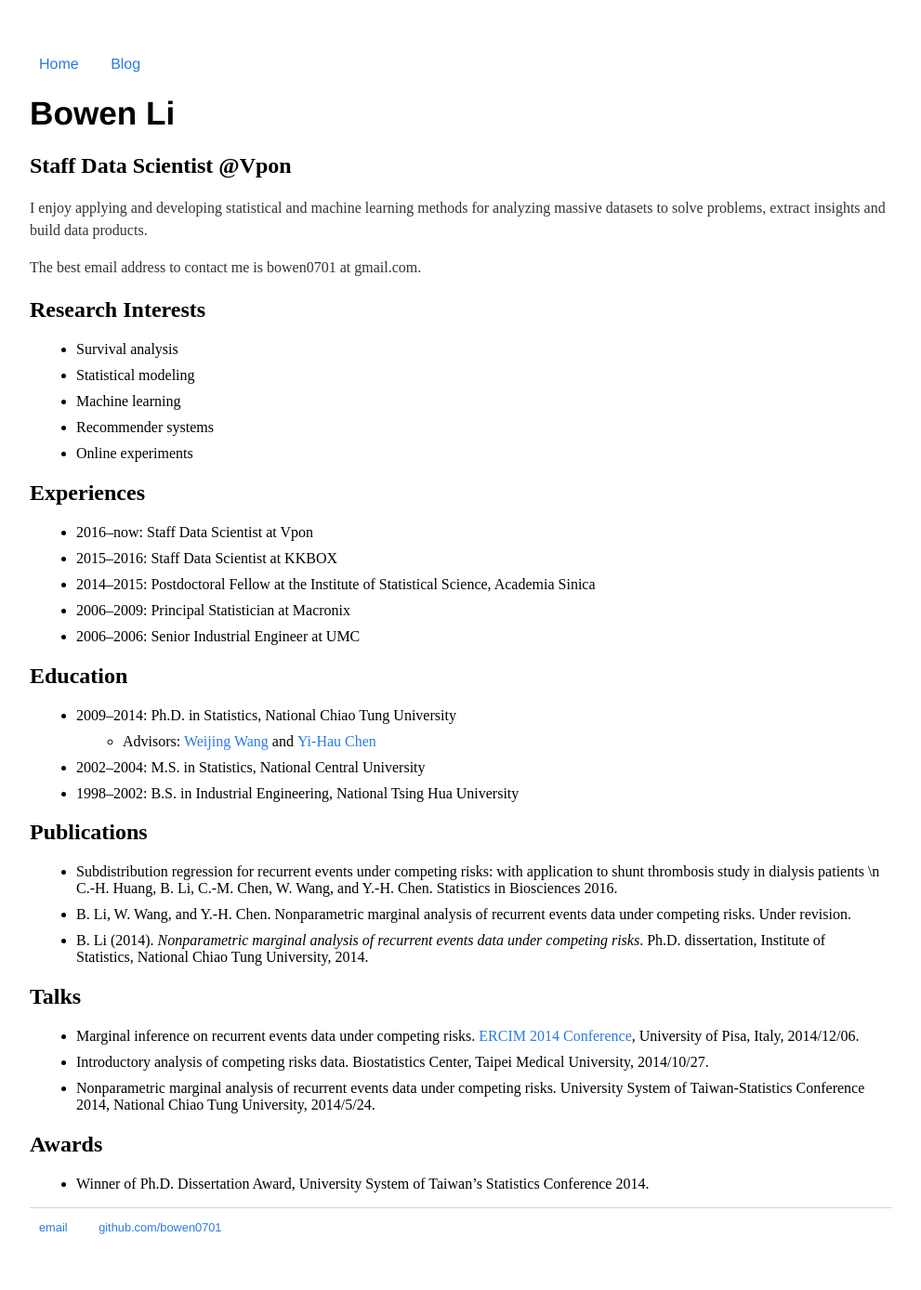
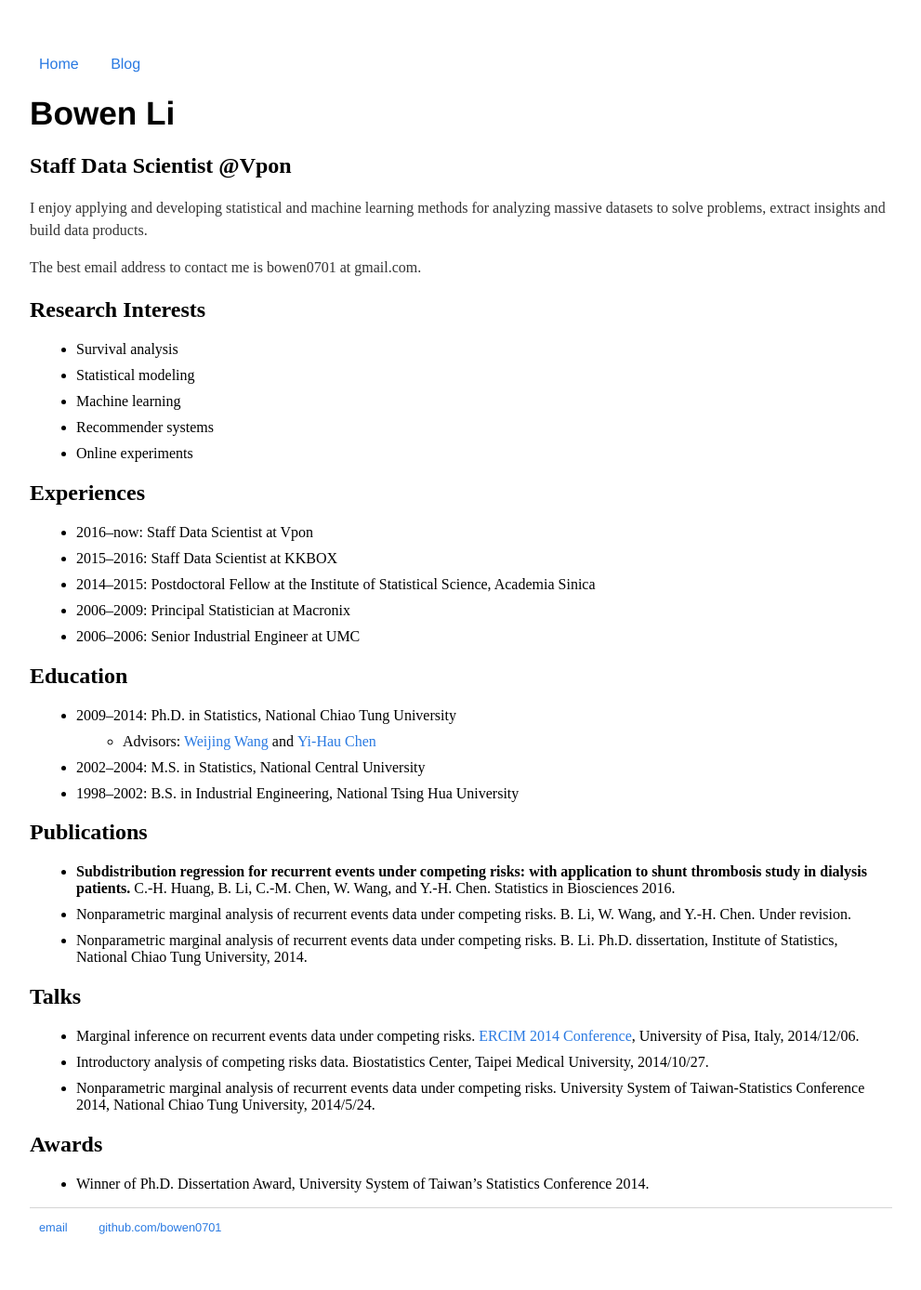
Before and after one commit to bowen0701/bowen0701.github.io, a Jekyll site: the page built from index.md, in a window 1280 px wide. Shown: the whole page at 93% size, without its empty margins (144-1135 px from the left). Built offline with Jekyll 4.4.1, drawn with Linux system fonts in a browser that asks for light colours.

Commit message:
Revise publication format

```diff
--- a/index.md
+++ b/index.md
@@ -32,9 +32,9 @@
 - 1998--2002: B.S. in Industrial Engineering, National Tsing Hua University
 
 ## Publications
-- Subdistribution regression for recurrent events under competing risks: with application to shunt thrombosis study in dialysis patients \n C.-H. Huang, B. Li, C.-M. Chen, W. Wang, and Y.-H. Chen. Statistics in Biosciences 2016.
-- B. Li, W. Wang, and Y.-H. Chen. Nonparametric marginal analysis of recurrent events data under competing risks. Under revision.
-- B. Li (2014). *Nonparametric marginal analysis of recurrent events data under competing risks*. Ph.D. dissertation, Institute of Statistics, National Chiao Tung University, 2014.
+- **Subdistribution regression for recurrent events under competing risks: with application to shunt thrombosis study in dialysis patients.** C.-H. Huang, B. Li, C.-M. Chen, W. Wang, and Y.-H. Chen. Statistics in Biosciences 2016.
+- Nonparametric marginal analysis of recurrent events data under competing risks. B. Li, W. Wang, and Y.-H. Chen. Under revision.
+- Nonparametric marginal analysis of recurrent events data under competing risks. B. Li. Ph.D. dissertation, Institute of Statistics, National Chiao Tung University, 2014.
 
 ## Talks
 - Marginal inference on recurrent events data under competing risks. [ERCIM 2014 Conference](http://cmstatistics.org/ERCIM2014/index.php), University of Pisa, Italy, 2014/12/06.
```
